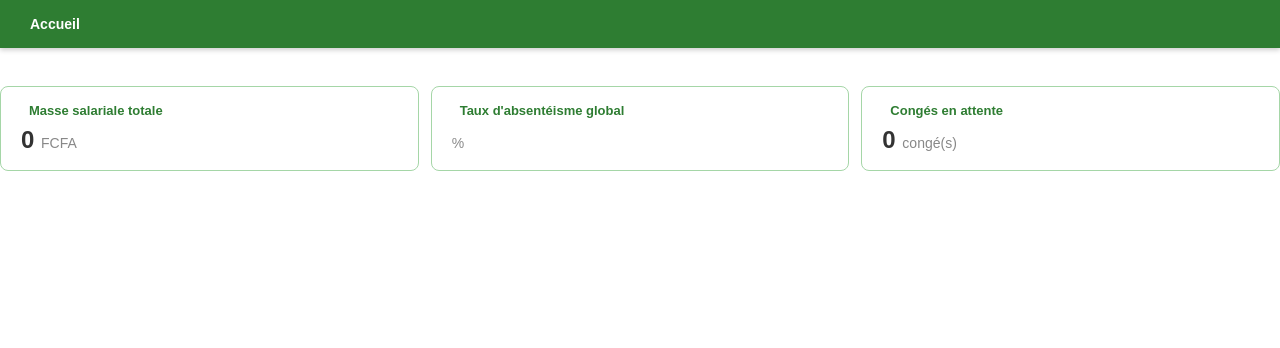
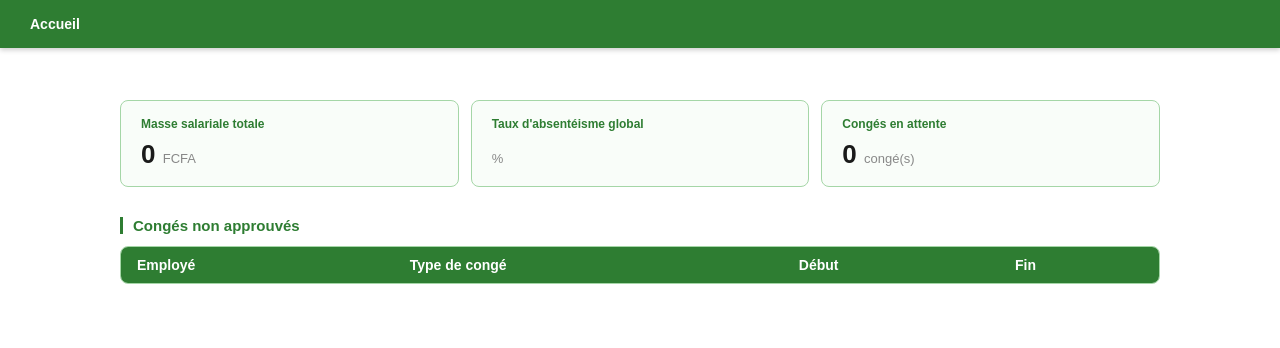
Before and after one commit to MsaSid06/Rh_Entreprise, a PHP site: page /TP_BD/dashboard.php in a window 1280 px wide. Shown: the top 348 px of the page. Run offline with PHP 8.4, Linux system fonts and the light colour scheme; tables that the repository leaves empty or names only in its code hold one stand-in row (values such as "Sample post"); lists and menus that the app fills with data are empty.

Commit message:
mise en style de la page dashboard

```diff
--- a/dashboard.css
+++ b/dashboard.css
@@ -1,33 +1,92 @@
+* {
+    margin: 0;
+    padding: 0;
+    box-sizing: border-box;
+}
+
+
+.dashboard {
+    padding: 30px;
+    max-width: 1100px;
+    margin: 0 auto;
+}
+
+
+.stats-grid {
+    display: grid;
+    grid-template-columns: repeat(auto-fit, minmax(200px, 1fr));
+    gap: 12px;
+    margin-bottom: 30px;
+}
+
 .stat-card {
-    background: #ffffff;
+    background: #f9fdf9;
     border: 1px solid #a5d6a7;
     border-radius: 8px;
     padding: 16px 20px;
 }
 
 .stat-label {
-    display: flex;
-    align-items: center;
-    gap: 8px;
-    font-size: 13px;
+    font-size: 12px;
     color: #2e7d32;
-    font-weight: bold;
+    font-weight: 600;
     margin-bottom: 8px;
 }
 
-.stat-label i {
-    font-size: 16px;
-}
-
 .stat-value {
-    font-size: 24px;
+    font-size: 26px;
     font-weight: 600;
-    color: #333;
+    color: #1a1a1a;
     margin: 0;
 }
 
 .stat-unit {
-    font-size: 14px;
+    font-size: 13px;
     font-weight: 400;
     color: #888;
 }
+
+.section-title {
+    font-size: 15px;
+    font-weight: 600;
+    color: #2e7d32;
+    border-left: 3px solid #2e7d32;
+    padding-left: 10px;
+    margin-bottom: 12px;
+}
+
+.table-container {
+    border: 1px solid #a5d6a7;
+    border-radius: 8px;
+    overflow: hidden;
+}
+
+.table-container table {
+    width: 100%;
+    border-collapse: collapse;
+    font-size: 14px;
+}
+
+.table-container thead {
+    background-color: #2e7d32;
+    color: #ffffff;
+}
+
+.table-container thead th {
+    padding: 10px 16px;
+    text-align: left;
+    font-weight: bold;
+}
+
+.table-container tbody tr {
+    border-bottom: 1px solid #e8f5e9;
+}
+
+.table-container tbody tr:last-child { border-bottom: none; }
+
+.table-container tbody tr:hover { background-color: #f1f8f1; }
+
+.table-container tbody td {
+    padding: 10px 16px;
+    color: #333;
+}
--- a/dashboard.php
+++ b/dashboard.php
@@ -75,42 +75,55 @@ $taux     = getTauxAbsenteisme();
 $conges   = getCongeEnAttenteApprobation();
 ?>
 <link rel="stylesheet" href="dashboard.css">
-<div style="display: grid; grid-template-columns: repeat(auto-fit, minmax(160px, 1fr)); gap: 12px; padding: 1rem 0;">
 
-    <!-- Masse salariale -->
+<div class="dashboard">
+
+    <div class="stats-grid">
         <div class="stat-card">
-        <div class="stat-label">
-            <i class="ti ti-currency-franc"></i>
-            Masse salariale totale
-        </div>
+            <div class="stat-label">Masse salariale totale</div>
             <p class="stat-value">
                 <?= number_format($masse['masse_salariale_totale'], 0, ',', ' ') ?>
                 <span class="stat-unit">FCFA</span>
             </p>
         </div>
-
-    <!-- Taux d'absentéisme -->
         <div class="stat-card">
-        <div class="stat-label">
-            <i class="ti ti-chart-pie"></i>
-            Taux d'absentéisme global
-        </div>
+            <div class="stat-label">Taux d'absentéisme global</div>
             <p class="stat-value">
                 <?= $taux['taux_absenteisme_global'] ?>
                 <span class="stat-unit">%</span>
             </p>
         </div>
-
-    <!-- Congés en attente -->
         <div class="stat-card">
-        <div class="stat-label">
-            <i class="ti ti-clock-pause"></i>
-            Congés en attente
-        </div>
+            <div class="stat-label">Congés en attente</div>
             <p class="stat-value">
                 <?= count($conges) ?>
                 <span class="stat-unit">congé(s)</span>
-            </span>
+            </p>
+        </div>
+    </div>
+
+    <p class="section-title">Congés non approuvés</p>
+    <div class="table-container">
+        <table>
+            <thead>
+                <tr>
+                    <th>Employé</th>
+                    <th>Type de congé</th>
+                    <th>Début</th>
+                    <th>Fin</th>
+                </tr>
+            </thead>
+            <tbody>
+                <?php foreach ($conges as $c) : ?>
+                <tr>
+                    <td><?= $c['nom_emp'] . ' ' . $c['prenom_emp'] ?></td>
+                    <td><?= $c['type_conge'] ?></td>
+                    <td><?= $c['date_debut_conge'] ?></td>
+                    <td><?= $c['date_fin_conge'] ?></td>
+                </tr>
+                <?php endforeach ?>
+            </tbody>
+        </table>
     </div>
 
 </div>
```
Lines whose indentation alone changed are shown as unchanged.
